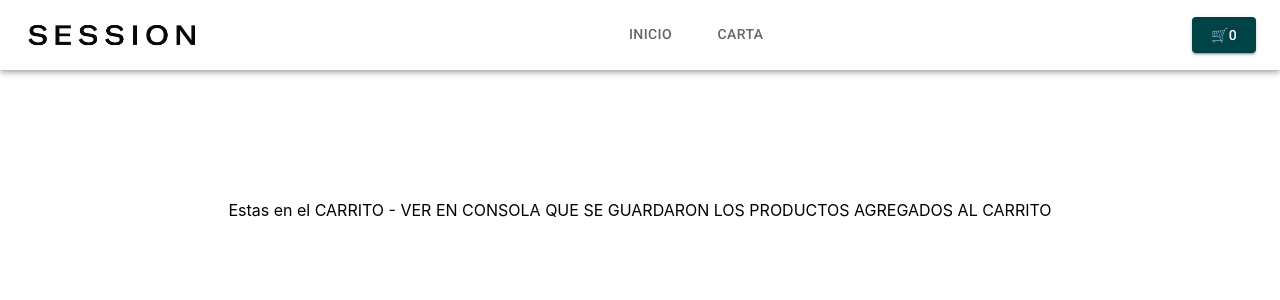
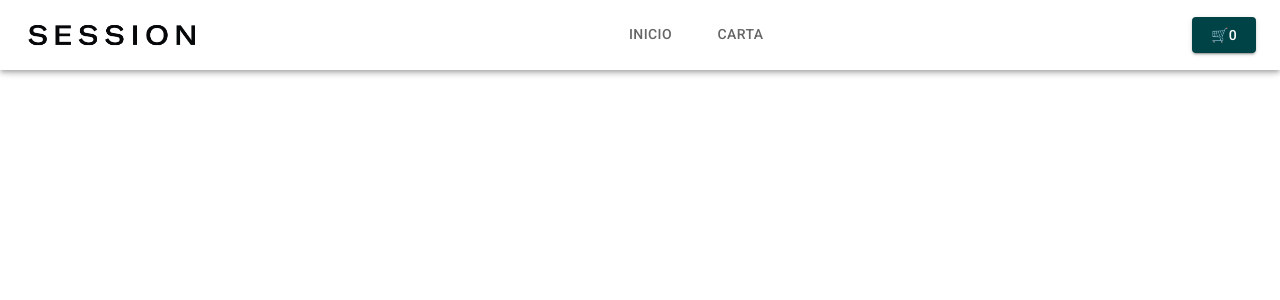
Before and after one commit to TiagoSantaMaria/react, a React (Create React App) app: page /cart in a window 1280 px wide. Shown: the top 300 px of the page. Built offline with nearby package versions, Linux system fonts and the light colour scheme.

Commit message:
Se agrego Items en Cart

```diff
--- a/src/components/Item/Item.js
+++ b/src/components/Item/Item.js
@@ -33,12 +33,15 @@ const Item = ({name, img, desc, stock, onAdd, value, idFood, foodsArray}) => {
     if(counter>0){
       setGeneralCounter(generalCounter+counter);
       onAdd(counter);
-      setCounter(0);
-      setIsAddCart(true);
       setFood(foodsArray.find(food => food.idFood === idFood));
       const comidaencontrada = foodsArray.find(food => food.idFood === idFood);
-      orderFood.push(comidaencontrada);
-      console.log(orderFood);
+      if (comidaencontrada.quantityFood === 0){
+        comidaencontrada.quantityFood = counter;
+        orderFood.push(comidaencontrada);
+      } else{
+        comidaencontrada.quantityFood = comidaencontrada.quantityFood + counter;
+      }
+      setCounter(0);
     }
   }
   const handlerCounterUp = () =>{
--- /dev/null
+++ b/src/components/ItemInCart/ItemInCart.js
@@ -0,0 +1,32 @@
+import * as React from 'react';
+import Card from '@mui/material/Card';
+import CardContent from '@mui/material/CardContent';
+import CardMedia from '@mui/material/CardMedia';
+import Typography from '@mui/material/Typography';
+import {CardActionArea} from '@mui/material';
+
+export default function MultiActionAreaCard({food}) {
+  return (
+    <Card sx={{ maxWidth: 200 }}>
+      <CardActionArea>
+        <CardMedia
+          component="img"
+          height="170"
+          image={food.img}
+          alt="ComidaCart"
+        />
+        <CardContent>
+          <Typography gutterBottom variant="h5" component="div">
+            {food.nameFood}
+          </Typography>
+          <Typography variant="body2" color="">
+            Cantidad Pedida: {food.quantityFood}
+          </Typography>
+          <Typography variant="body2" color="">
+            Precio: {food.quantityFood * food.valueFood}
+          </Typography>
+        </CardContent>
+      </CardActionArea>
+    </Card>
+  );
+}
--- a/src/views/Cart/Cart.css
+++ b/src/views/Cart/Cart.css
@@ -1,6 +1,19 @@
-.acomodoCart{
+.divPadre{
+    margin-top: 80px;
     width: 100vw;
-    margin-top: 200px;
-    text-align: center;
-    color: black;
+    display: flex;
+    justify-content: center;
 }
+
+.divHijo{
+    display: flex;
+    flex-direction: row;
+    flex-wrap: wrap;
+    justify-content: center;
+    align-items: center;
+    margin: 30px;
+    width: 72vw;
+}
+.divBebe{
+    margin: 7px;
+}
--- a/src/views/Cart/Cart.js
+++ b/src/views/Cart/Cart.js
@@ -4,19 +4,34 @@ import './Cart.css'
 
 //CONTEXT COUNTER
 import { OrderFoodContext } from '../../components/Context/OrderFoodContext';
+import Item from '../../components/Item/Item';
+import ItemInCart from '../../components/ItemInCart/ItemInCart'
 
 const Cart = () => {
   //CONTEXT COUNTER
   const [orderFood, setOrderFood] = useContext(OrderFoodContext);
 
   return (
-    <div>
-        <div className='acomodoCart'>
-            <p>Estas en el CARRITO - VER EN CONSOLA QUE SE GUARDARON LOS PRODUCTOS AGREGADOS AL CARRITO</p>
-        </div>
-        {
-          console.log(orderFood)
+    <div className='divPadre'>
+      <div className='divHijo'>
+      {
+      orderFood.map((food) =>
+          <div key={food.idFood} className='divBebe'>
+            {
+            <ItemInCart
+              food={food}
+              name={food.nameFood}
+              desc={food.descFood}
+              stock={food.stockFood}
+              value={food.valueFood}
+              img={food.img}
+              idFood={food.idFood}
+            />
+            }
+          </div>
+            )
         }
+      </div>
     </div>
   )
 }
```
